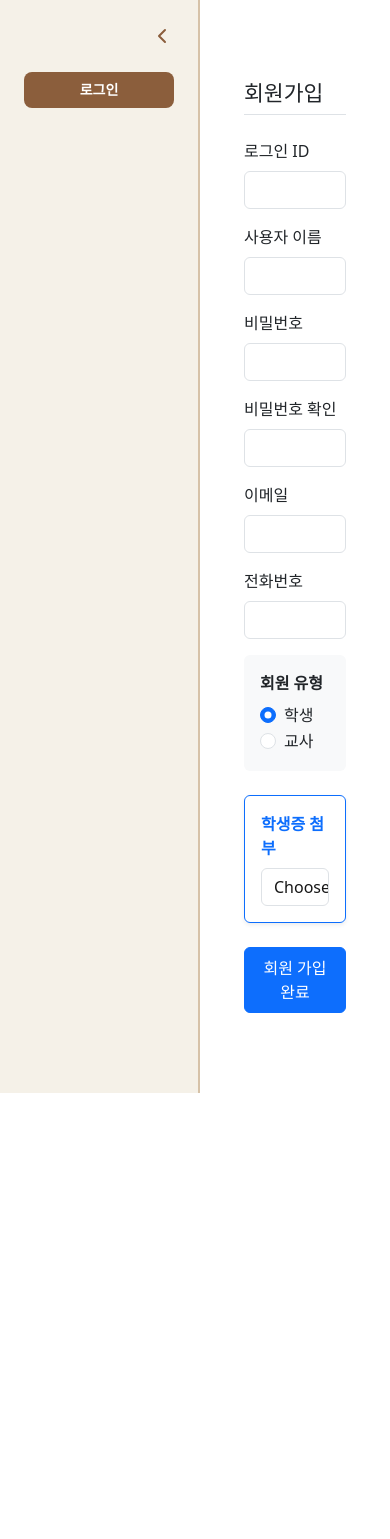
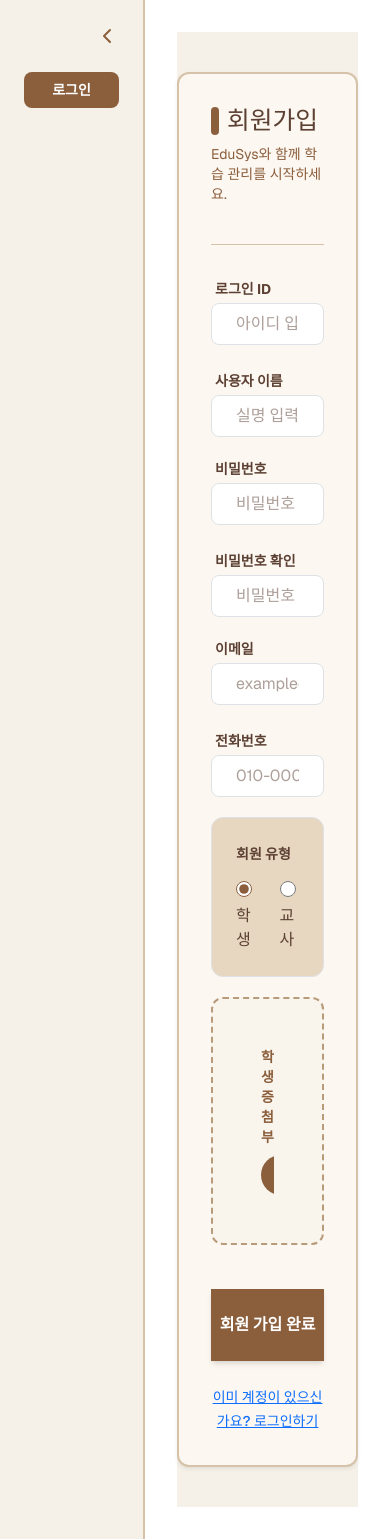
Before and after one commit to Nyarla4/LMS_Project_EduSys, a Next.js app in the folder lms_front/: page /signup in a window 390 px wide. Before the commit the page ends 1093 px from the top, so only its background shows below. Built offline with nearby package versions, Linux system fonts and the light colour scheme.

Commit message:
로그인 회원가입 디자인

```diff
--- a/lms_front/app/login/page.tsx
+++ b/lms_front/app/login/page.tsx
@@ -2,13 +2,18 @@
 
 import { useRouter } from "next/navigation";
 import { useState } from "react";
+import Link from "next/link";
 
 export default function LoginPage() {
     const router = useRouter();
     const [error, setError] = useState("");
+    const [loading, setLoading] = useState(false);
 
     async function handleSubmit(e: React.FormEvent<HTMLFormElement>) {
         e.preventDefault();
+        setError("");
+        setLoading(true);
+
         const form = e.currentTarget;
         const loginid = (form.elements.namedItem("loginid") as HTMLInputElement).value;
         const password = (form.elements.namedItem("password") as HTMLInputElement).value;
@@ -20,7 +25,13 @@ export default function LoginPage() {
                 body: JSON.stringify({ loginid, password }),
             });
 
-            const data = await res.json();
+            const contentType = res.headers.get("content-type");
+
+            let data = null;
+
+            if (contentType?.includes("application/json")) {
+                data = await res.json();
+            }
 
             if (res.ok) {
                 localStorage.setItem("token", data.token);
@@ -29,48 +40,85 @@ export default function LoginPage() {
 
                 window.location.href = "/";
             } else {
-                setError(data.message || "로그인 실패");
+                setError(data.message || "로그인 정보가 일치하지 않습니다.");
             }
         } catch (err) {
-            setError("서버 연결 오류입니다.");
+            setError("서버 연결 오류입니다. 잠시 후 다시 시도해주세요.");
+        } finally {
+            setLoading(false);
         }
     }
 
     return (
-        <div className="container" style={{ maxWidth: '400px', marginTop: '50px' }}>
-            <div className="card shadow-sm">
-                <div className="card-body">
-                    <h3 className="card-title text-center mb-4">로그인</h3>
-                    <form onSubmit={handleSubmit}>
-                        {error && <div className="alert alert-danger p-2 small">{error}</div>}
-                        <div className="mb-3">
-                            <label htmlFor="loginid" className="form-label">사용자 ID</label>
+        <div className="min-h-screen bg-[#f5f1e8] flex items-center justify-center py-12 px-4 sm:px-6 lg:px-8 font-sans text-[#5c4033]">
+            <div className="max-w-md w-full space-y-8 bg-[#fcf7f0] border-[#d6c2a8] border-2 rounded-2xl p-10 shadow-sm">
+
+                <div className="text-center">
+                    <h2 className="text-3xl font-extrabold tracking-tight">EduSys 로그인</h2>
+                    <p className="mt-2 text-sm text-[#8b5e3c]">
+                        학습 관리 시스템에 오신 것을 환영합니다
+                    </p>
+                </div>
+
+                <form className="mt-8 space-y-6" onSubmit={handleSubmit}>
+                    {error && (
+                        <div className="bg-red-50 border-l-4 border-red-400 p-3 rounded-md">
+                            <div className="flex">
+                                <div className="flex-shrink-0">
+                                    <svg className="h-5 w-5 text-red-400" viewBox="0 0 20 20" fill="currentColor">
+                                        <path fillRule="evenodd" d="M10 18a8 8 0 100-16 8 8 0 000 16zM8.707 7.293a1 1 0 00-1.414 1.414L8.586 10l-1.293 1.293a1 1 0 101.414 1.414L10 11.414l1.293 1.293a1 1 0 001.414-1.414L11.414 10l1.293-1.293a1 1 0 00-1.414-1.414L10 8.586 8.707 7.293z" clipRule="evenodd" />
+                                    </svg>
+                                </div>
+                                <div className="ml-3">
+                                    <p className="text-sm text-red-700">{error}</p>
+                                </div>
+                            </div>
+                        </div>
+                    )}
+
+                    <div className="rounded-md shadow-sm -space-y-px">
+                        <div className="mb-4">
+                            <label htmlFor="loginid" className="block text-sm font-bold mb-1 ml-1">사용자 ID</label>
                             <input
+                                id="loginid"
+                                name="loginid"
                                 type="text"
-                                name="loginid"
-                                id="loginid"
-                                className="form-control"
+                                required
+                                className="appearance-none relative block w-full px-4 py-3 border border-[#d6c2a8] placeholder-gray-400 text-gray-900 rounded-xl focus:outline-none focus:ring-[#8b5e3c] focus:border-[#8b5e3c] focus:z-10 sm:text-sm transition-all"
                                 placeholder="아이디를 입력하세요"
-                                autoFocus
-                                required
                             />
                         </div>
-                        <div className="mb-3">
-                            <label htmlFor="password" className="form-label">비밀번호</label>
+                        <div>
+                            <label htmlFor="password" className="block text-sm font-bold mb-1 ml-1">비밀번호</label>
                             <input
+                                id="password"
+                                name="password"
                                 type="password"
-                                name="password"
-                                id="password"
-                                className="form-control"
+                                required
+                                className="appearance-none relative block w-full px-4 py-3 border border-[#d6c2a8] placeholder-gray-400 text-gray-900 rounded-xl focus:outline-none focus:ring-[#8b5e3c] focus:border-[#8b5e3c] focus:z-10 sm:text-sm transition-all"
                                 placeholder="비밀번호를 입력하세요"
-                                required
                             />
                         </div>
-                        <button type="submit" className="btn btn-primary w-100 py-2">로그인</button>
-                    </form>
-                    <button className="nav-link btn btn-link" onClick={() => {window.location.href = "/signup"}}>
-                        회원가입
-                    </button>
+                    </div>
+
+                    <div>
+                        <button
+                            type="submit"
+                            disabled={loading}
+                            className={`group relative w-full flex justify-center py-3 px-4 border border-transparent text-sm font-bold rounded-xl text-white ${loading ? 'bg-[#b89b7a]' : 'bg-[#8b5e3c] hover:bg-[#6f4a2f]'} focus:outline-none focus:ring-2 focus:ring-offset-2 focus:ring-[#8b5e3c] transition-all shadow-md active:scale-[0.98]`}
+                        >
+                            {loading ? "로그인 중..." : "로그인"}
+                        </button>
+                    </div>
+                </form>
+
+                <div className="flex items-center justify-between mt-4">
+                    <div className="text-sm border-t border-[#d6c2a8] w-full pt-4 text-center">
+                        <span className="text-gray-500">계정이 없으신가요?</span>
+                        <Link href="/signup" className="ml-2 font-bold text-[#8b5e3c] hover:text-[#6f4a2f] hover:underline transition-colors">
+                            회원가입 하기
+                        </Link>
+                    </div>
                 </div>
             </div>
         </div>
--- a/lms_front/app/signup/page.tsx
+++ b/lms_front/app/signup/page.tsx
@@ -2,6 +2,7 @@
 
 import { useRouter } from "next/navigation";
 import { useState } from "react";
+import Link from "next/link";
 
 export default function SignupPage() {
     const router = useRouter();
@@ -18,11 +19,14 @@ export default function SignupPage() {
 
     const [file, setFile] = useState<File | null>(null);
     const [errors, setErrors] = useState<Record<string, string>>({});
+    const [loading, setLoading] = useState(false);
 
     function handleChange(e: React.ChangeEvent<HTMLInputElement>) {
         const { name, value } = e.target;
         setForm({ ...form, [name]: value });
+        if (errors[name]) {
             setErrors(prev => ({ ...prev, [name]: "" }));
+        }
     }
 
     function handleFileChange(e: React.ChangeEvent<HTMLInputElement>) {
@@ -37,31 +41,34 @@ export default function SignupPage() {
 
         if (!form.loginid) {
             newErrors.loginid = "로그인 ID는 필수 항목입니다.";
-        } else if (form.loginid.length < 3 || form.loginid.length > 50) {
-            newErrors.loginid = "로그인 ID는 3자 이상 50자 이하여야 합니다.";
+        } else if (form.loginid.length < 4) {
+            newErrors.loginid = "아이디는 최소 4자 이상이어야 합니다.";
         }
 
         if (!form.username) {
             newErrors.username = "사용자 이름은 필수 항목입니다.";
-        } else if (form.username.length < 2 || form.username.length > 50) {
-            newErrors.username = "사용자 이름은 2자 이상 50자 이하여야 합니다.";
         }
 
-        if (!form.password) newErrors.password = "비밀번호는 필수 항목입니다.";
+        if (!form.password) {
+            newErrors.password = "비밀번호는 필수 항목입니다.";
+        } else if (form.password.length < 4 || form.password.length > 16) {
+            newErrors.password = "비밀번호는 4자 이상 16자 이하로 입력해주세요.";
+        }
 
-        if (!form.passwordConfirm) {
-            newErrors.passwordConfirm = "비밀번호 확인은 필수 항목입니다.";
-        } else if (form.password !== form.passwordConfirm) {
+        if (form.password !== form.passwordConfirm) {
             newErrors.passwordConfirm = "비밀번호가 일치하지 않습니다.";
         }
 
+        const emailRegex = /^[^\s@]+@[^\s@]+\.[^\s@]+$/;
         if (!form.email) {
             newErrors.email = "이메일은 필수 항목입니다.";
-        } else if (!/^[^\s@]+@[^\s@]+\.[^\s@]+$/.test(form.email)) {
+        } else if (!emailRegex.test(form.email)) {
             newErrors.email = "올바른 이메일 형식이 아닙니다.";
         }
 
-        if (!form.phonenum) newErrors.phonenum = "전화번호는 필수 항목입니다.";
+        if (!form.phonenum) {
+            newErrors.phonenum = "전화번호는 필수 항목입니다.";
+        }
 
         if (!file) {
             newErrors.proofFile = "증빙서류를 첨부해주세요.";
@@ -73,8 +80,10 @@ export default function SignupPage() {
 
     async function handleSubmit(e: React.FormEvent<HTMLFormElement>) {
         e.preventDefault();
+
         if (!validate()) return;
 
+        setLoading(true);
         try {
             const formData = new FormData();
             formData.append("loginid", form.loginid);
@@ -98,7 +107,7 @@ export default function SignupPage() {
             }
 
             if (res.ok) {
-                alert("회원가입이 완료되었습니다.");
+                alert("회원가입이 완료되었습니다!");
                 router.push("/login");
             } else {
                 if (data && Array.isArray(data)) {
@@ -108,103 +117,123 @@ export default function SignupPage() {
                     });
                     setErrors(backendErrors);
                 } else {
-                    setErrors({ global: data?.message || "회원가입에 실패했습니다." });
+                    setErrors({ global: data?.message || "회원가입 중 오류가 발생했습니다." });
                 }
             }
         } catch (err) {
-            setErrors({ global: "서버와 연결할 수 없습니다." });
+            setErrors({ global: "서버와 연결할 수 없습니다. 네트워크를 확인해주세요." });
+        } finally {
+            setLoading(false);
         }
     }
 
+    const inputStyle = (fieldName: string) => `
+        w-full px-4 py-2 rounded-lg border focus:outline-none transition-all
+        ${errors[fieldName]
+            ? "border-red-400 bg-red-50 focus:ring-1 focus:ring-red-400"
+            : "border-[#d6c2a8] bg-white focus:border-[#8b5e3c] focus:ring-1 focus:ring-[#8b5e3c]"}
+    `;
+
     return (
-        <div className="container py-5">
-            <div className="mb-4 border-bottom">
-                <h4>회원가입</h4>
+        <div className="min-h-screen bg-[#f5f1e8] flex justify-center py-10 font-sans text-[#5c4033]">
+            <div className="w-full max-w-2xl bg-[#fcf7f0] border-[#d6c2a8] border-2 rounded-xl p-8 shadow-sm h-fit">
+
+                <div className="mb-8 border-b border-[#d6c2a8] pb-4">
+                    <h2 className="text-2xl font-bold flex items-center gap-2">
+                        <span className="w-2 h-7 bg-[#8b5e3c] rounded-full"></span>
+                        회원가입
+                    </h2>
+                    <p className="text-sm mt-2 text-[#8b5e3c]">EduSys와 함께 학습 관리를 시작하세요.</p>
                 </div>
 
-            {errors.global && <div className="alert alert-danger">{errors.global}</div>}
+                {errors.global && (
+                    <div className="mb-6 p-3 bg-red-100 border border-red-400 text-red-700 rounded-lg text-sm font-medium">
+                        {errors.global}
+                    </div>
+                )}
 
-            <form onSubmit={handleSubmit}>
-                <div className="mb-3">
-                    <label className="form-label">로그인 ID</label>
-                    <input type="text" name="loginid"
-                        className={`form-control ${errors.loginid ? "is-invalid" : ""}`}
-                        onChange={handleChange} />
-                    {errors.loginid && <div className="invalid-feedback">{errors.loginid}</div>}
+                <form onSubmit={handleSubmit} className="space-y-5">
+                    <div className="grid grid-cols-1 md:grid-cols-2 gap-4">
+                        <div>
+                            <label className="block text-sm font-bold mb-1 ml-1">로그인 ID</label>
+                            <input type="text" name="loginid" className={inputStyle("loginid")} onChange={handleChange} placeholder="아이디 입력" />
+                            {errors.loginid && <p className="text-red-500 text-xs mt-1 ml-1">{errors.loginid}</p>}
                         </div>
-
-                <div className="mb-3">
-                    <label className="form-label">사용자 이름</label>
-                    <input type="text" name="username"
-                        className={`form-control ${errors.username ? "is-invalid" : ""}`}
-                        onChange={handleChange} />
-                    {errors.username && <div className="invalid-feedback">{errors.username}</div>}
-                </div>
-
-                <div className="mb-3">
-                    <label className="form-label">비밀번호</label>
-                    <input type="password" name="password"
-                        className={`form-control ${errors.password ? "is-invalid" : ""}`}
-                        onChange={handleChange} />
-                    {errors.password && <div className="invalid-feedback">{errors.password}</div>}
-                </div>
-
-                <div className="mb-3">
-                    <label className="form-label">비밀번호 확인</label>
-                    <input type="password" name="passwordConfirm"
-                        className={`form-control ${errors.passwordConfirm ? "is-invalid" : ""}`}
-                        onChange={handleChange} />
-                    {errors.passwordConfirm && <div className="invalid-feedback">{errors.passwordConfirm}</div>}
-                </div>
-
-                <div className="mb-3">
-                    <label className="form-label">이메일</label>
-                    <input type="email" name="email"
-                        className={`form-control ${errors.email ? "is-invalid" : ""}`}
-                        onChange={handleChange} />
-                    {errors.email && <div className="invalid-feedback">{errors.email}</div>}
-                </div>
-
-                <div className="mb-3">
-                    <label className="form-label">전화번호</label>
-                    <input type="text" name="phonenum"
-                        className={`form-control ${errors.phonenum ? "is-invalid" : ""}`}
-                        onChange={handleChange} />
-                    {errors.phonenum && <div className="invalid-feedback">{errors.phonenum}</div>}
-                </div>
-
-                <div className="mb-4 p-3 bg-light rounded">
-                    <label className="form-label d-block fw-bold">회원 유형</label>
-                    <div className="form-check form-check-inline">
-                        <input className="form-check-input" type="radio"
-                            name="usertype" value="S" checked={form.usertype === "S"}
-                            onChange={handleChange} />
-                        <label className="form-check-label">학생</label>
-                    </div>
-                    <div className="form-check form-check-inline">
-                        <input className="form-check-input" type="radio"
-                            name="usertype" value="T" checked={form.usertype === "T"}
-                            onChange={handleChange} />
-                        <label className="form-check-label">교사</label>
+                        <div>
+                            <label className="block text-sm font-bold mb-1 ml-1">사용자 이름</label>
+                            <input type="text" name="username" className={inputStyle("username")} onChange={handleChange} placeholder="실명 입력" />
+                            {errors.username && <p className="text-red-500 text-xs mt-1 ml-1">{errors.username}</p>}
                         </div>
                     </div>
 
-                <div className="mb-4 p-3 border border-primary rounded shadow-sm">
-                    <label className="form-label fw-bold text-primary">
-                        {form.usertype === "S" ? "학생증 첨부" : "교사 자격증/재직증명서 첨부"}
+                    <div className="grid grid-cols-1 md:grid-cols-2 gap-4">
+                        <div>
+                            <label className="block text-sm font-bold mb-1 ml-1">비밀번호</label>
+                            <input type="password" name="password" className={inputStyle("password")} onChange={handleChange} placeholder="비밀번호" />
+                            {errors.password && <p className="text-red-500 text-xs mt-1 ml-1">{errors.password}</p>}
+                        </div>
+                        <div>
+                            <label className="block text-sm font-bold mb-1 ml-1">비밀번호 확인</label>
+                            <input type="password" name="passwordConfirm" className={inputStyle("passwordConfirm")} onChange={handleChange} placeholder="비밀번호 확인" />
+                            {errors.passwordConfirm && <p className="text-red-500 text-xs mt-1 ml-1">{errors.passwordConfirm}</p>}
+                        </div>
+                    </div>
+
+                    <div className="grid grid-cols-1 md:grid-cols-2 gap-4">
+                        <div>
+                            <label className="block text-sm font-bold mb-1 ml-1">이메일</label>
+                            <input type="email" name="email" className={inputStyle("email")} onChange={handleChange} placeholder="example@test.com" />
+                            {errors.email && <p className="text-red-500 text-xs mt-1 ml-1">{errors.email}</p>}
+                        </div>
+                        <div>
+                            <label className="block text-sm font-bold mb-1 ml-1">전화번호</label>
+                            <input type="text" name="phonenum" className={inputStyle("phonenum")} onChange={handleChange} placeholder="010-0000-0000" />
+                            {errors.phonenum && <p className="text-red-500 text-xs mt-1 ml-1">{errors.phonenum}</p>}
+                        </div>
+                    </div>
+
+                    <div className="bg-[#e7d7c1] p-4 rounded-xl border border-[#d6c2a8]">
+                        <label className="block text-sm font-bold mb-3">회원 유형</label>
+                        <div className="flex gap-6">
+                            <label className="flex items-center cursor-pointer gap-2 group">
+                                <input type="radio" name="usertype" value="S" checked={form.usertype === "S"} onChange={handleChange} className="w-4 h-4 accent-[#8b5e3c]" />
+                                <span className="font-medium group-hover:text-[#8b5e3c]">학생</span>
+                            </label>
+                            <label className="flex items-center cursor-pointer gap-2 group">
+                                <input type="radio" name="usertype" value="T" checked={form.usertype === "T"} onChange={handleChange} className="w-4 h-4 accent-[#8b5e3c]" />
+                                <span className="font-medium group-hover:text-[#8b5e3c]">교사</span>
+                            </label>
+                        </div>
+                    </div>
+
+                    <div className="border-2 border-dashed border-[#b89b7a] p-5 rounded-xl bg-[#f5f1e8]/50">
+                        <label className="block text-sm font-bold mb-2 text-[#8b5e3c]">
+                            {form.usertype === "S" ? "학생증 첨부" : "증명서 첨부"}
                         </label>
                         <input
                             type="file"
-                        name="proofFile"
-                        className={`form-control ${errors.proofFile ? "is-invalid" : ""}`}
                             onChange={handleFileChange}
+                            className="w-full text-sm text-slate-500 file:mr-4 file:py-2 file:px-4 file:rounded-full file:border-0 file:text-sm file:font-semibold file:bg-[#8b5e3c] file:text-white hover:file:bg-[#6f4a2f] cursor-pointer"
                             accept="image/*,.pdf"
                         />
-                    {errors.proofFile && <div className="invalid-feedback d-block">{errors.proofFile}</div>}
+                        {errors.proofFile && <p className="text-red-500 text-xs mt-2">{errors.proofFile}</p>}
                     </div>
 
-                <button type="submit" className="btn btn-primary w-100 py-2">회원 가입 완료</button>
+                    <button
+                        type="submit"
+                        disabled={loading}
+                        className={`w-full ${loading ? 'bg-[#b89b7a] cursor-not-allowed' : 'bg-[#8b5e3c] hover:bg-[#6f4a2f]'} text-white py-4 rounded-xl text-lg font-bold transition-all shadow-md active:scale-[0.98] mt-4`}
+                    >
+                        {loading ? "회원 가입 중..." : "회원 가입 완료"}
+                    </button>
+
+                    <div className="text-center mt-4">
+                        <Link href="/login" className="text-sm text-[#8b5e3c] hover:underline font-medium">
+                            이미 계정이 있으신가요? 로그인하기
+                        </Link>
+                    </div>
                 </form>
+            </div>
         </div>
     );
 }
```
Also changed, not shown: 1 other file (tests, documents, lock files or other folders). Lines whose indentation alone changed are shown as unchanged.
